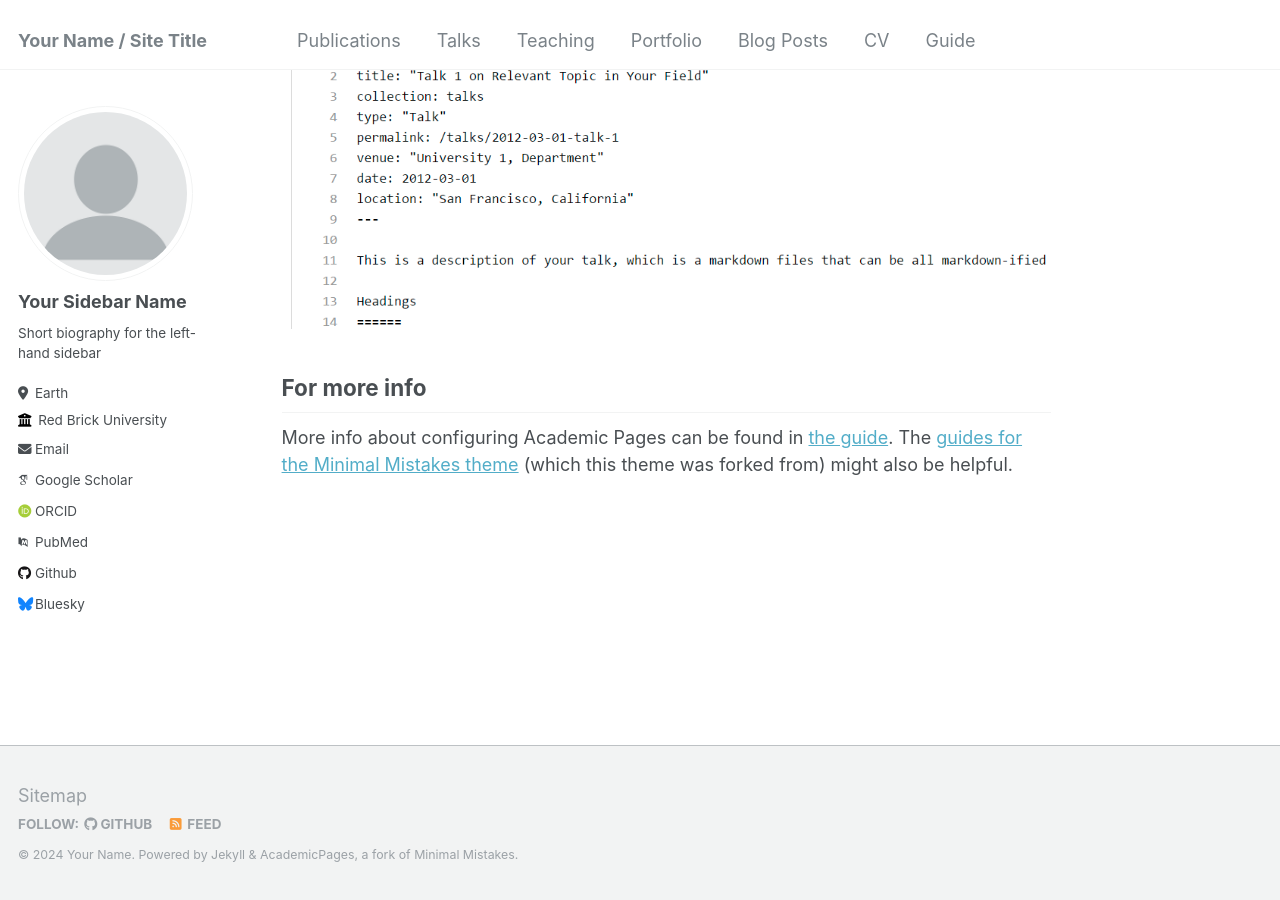
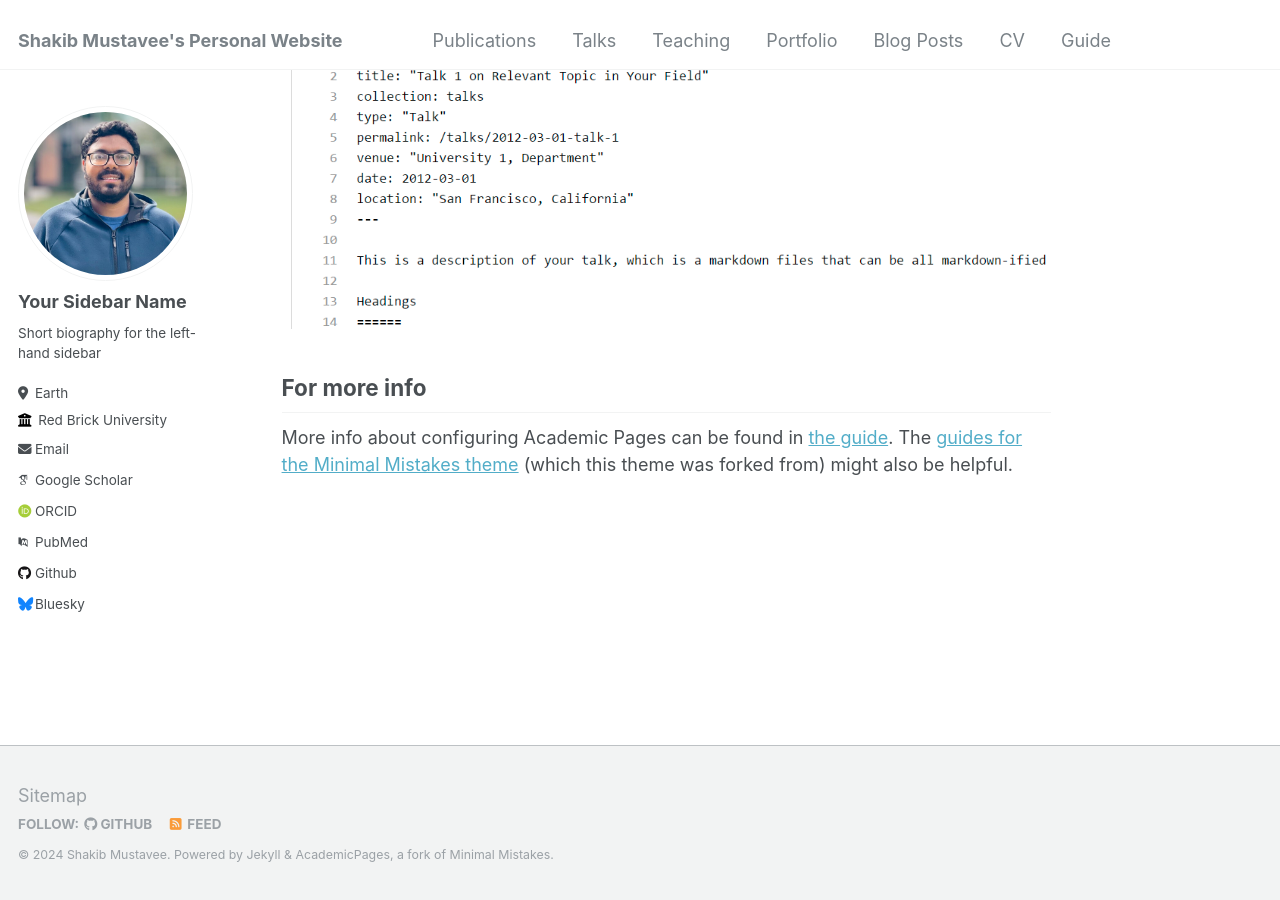
Before and after one commit to mustavee/mustavee.github.io, a Jekyll site: the page built from _pages/about.md, in a window 1280 px wide and 900 px high, scrolled down 2660 px. Built offline with Jekyll 4.4.1, drawn with Linux system fonts in a browser that asks for light colours; some web fonts are replaced.

Commit message:
Update _config.yml first time
Name
Google Scholar
Photo

```diff
--- a/_config.yml
+++ b/_config.yml
@@ -8,9 +8,9 @@
 
 # Basic Site Settings
 locale                   : "en-US"
-title                    : "Your Name / Site Title"
+title                    : "Shakib Mustavee's Personal Website"
 title_separator          : "-"
-name                     : &name "Your Name"
+name                     : &name "Shakib Mustavee"
 description              : &description "personal description"
 url                      : https://academicpages.github.io # the base hostname & protocol for your site e.g. "https://mmistakes.github.io"
 baseurl                  : "" # the subpath of your site, e.g. "/blog"
@@ -21,7 +21,7 @@ repository               : "academicpages/academicpages.github.io"
 #               Additional customization can be done by editing /_includes/author-profile.html
 author:
   # Biographic information
-  avatar           : "profile.png"
+  avatar           : "Shakib-Mustavee.png"
   name             : "Your Sidebar Name"
   pronouns         : # example: "she/her"
   bio              : "Short biography for the left-hand sidebar"
@@ -32,7 +32,7 @@ author:
 
   # Academic websites
   arxiv            : # URL - Update with the correct link to your profile
-  googlescholar    : "https://scholar.google.com/citations?user=PS_CX0AAAAAJ"
+  googlescholar    : "https://scholar.google.com/citations?user=EV0YXmkAAAAJ&hl=en"
   impactstory      : # URL
   orcid            : "http://orcid.org/yourorcidurl"
   semantic         : # URL
@@ -43,7 +43,7 @@ author:
   bitbucket        : # Username - Update with your username on the site
   codepen          : # Username
   dribbble         : # Username
-  github           : "academicpages"
+  github           : "https://github.com/mustavee"
   kaggle           : # Username
   stackoverflow    : # User number or user number and name (i.e., use "1" or "1/jeff-atwood")
 
```
